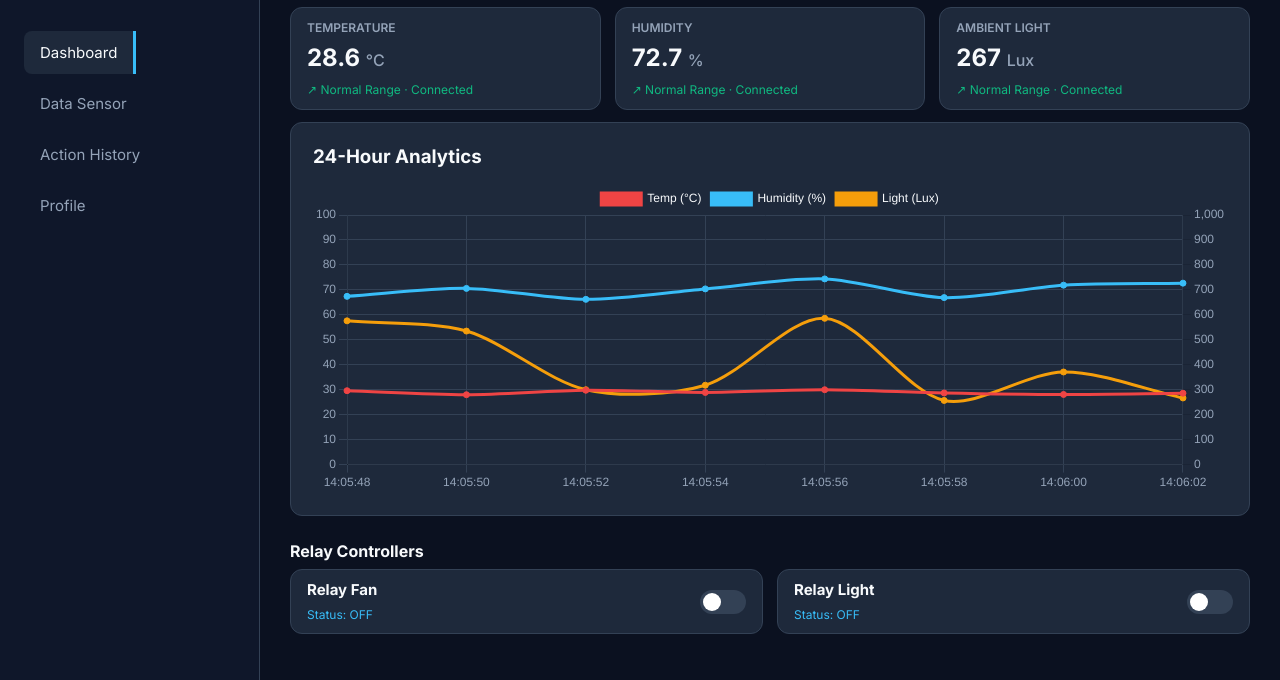
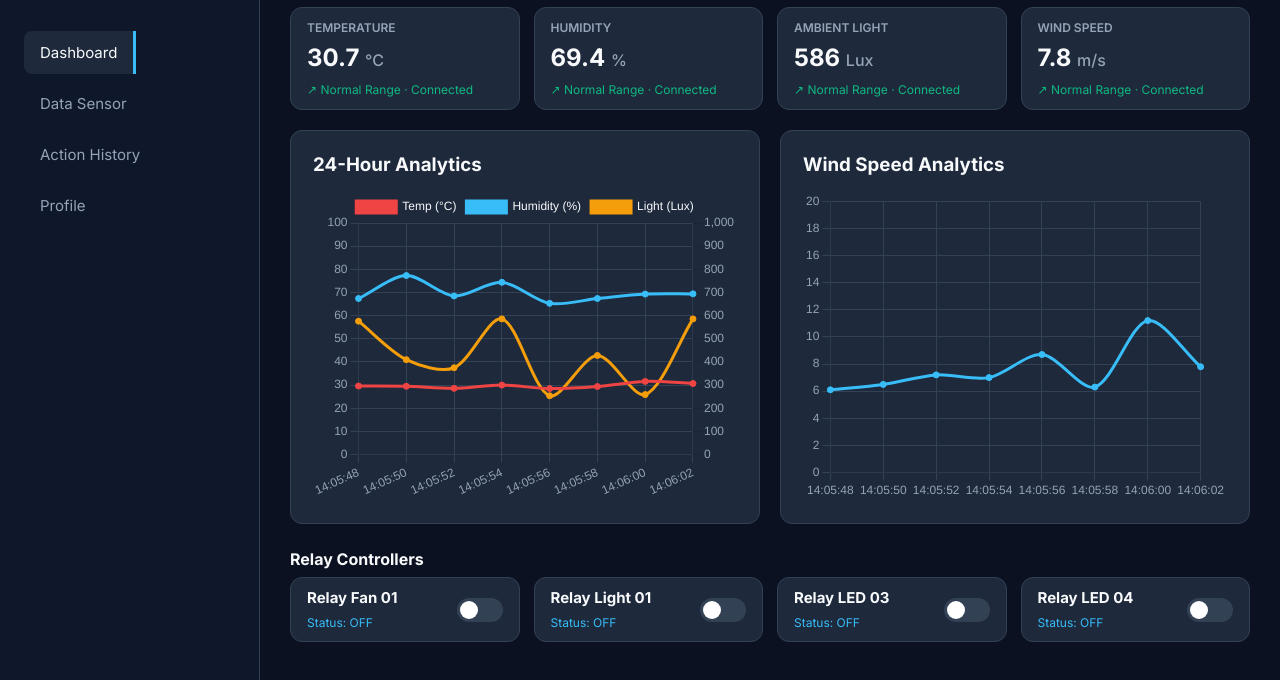
Before and after one commit to vietanh1955/IoT, a website: page public/index.html in a window 1280 px wide. Shown: the part 52-732 px from the top of the page. Drawn offline with nearby package versions, Linux system fonts and the light colour scheme; no server answers.

Commit message:
final edition

```diff
--- a/controllers/sensorController.js
+++ b/controllers/sensorController.js
@@ -15,7 +15,7 @@ exports.getSensors = async (req, res) => {
       if (field === 'Time') {
         whereClause = 'WHERE DATE_FORMAT(sd.recorded_at, "%Y-%m-%d %H:%i:%s") LIKE ?';
         params.push(`%${keyword}%`);
-      } else if (['Temperature', 'Humidity', 'Ambient Light'].includes(field)) {
+      } else if (['Temperature', 'Humidity', 'Ambient Light', 'Wind Speed'].includes(field)) {
         whereClause = 'WHERE s.sensor_type = ? AND CAST(sd.reading_value AS CHAR) LIKE ?';
         params.push(field, `%${keyword}%`);
       }
--- a/public/dashboard.js
+++ b/public/dashboard.js
@@ -2,7 +2,8 @@ const realtimeChartData = {
   labels: [],
   temp: [],
   hum: [],
-  light: []
+  light: [],
+  wind: []
 };
 
 const ctx = document.getElementById('mainChart').getContext('2d');
@@ -66,6 +67,79 @@ const mainChart = new Chart(ctx, {
   }
 });
 
+const windCanvas = document.getElementById('windChart');
+const windChart = windCanvas ? new Chart(windCanvas.getContext('2d'), {
+  type: 'line',
+  data: {
+    labels: [],
+    datasets: [
+      {
+        label: 'Wind Speed (m/s)',
+        data: [],
+        borderColor: '#38BDF8',
+        backgroundColor: '#38BDF8',
+        tension: 0.3
+      }
+    ]
+  },
+  options: {
+    responsive: true,
+    maintainAspectRatio: false,
+    scales: {
+      x: {
+        grid: { color: '#334155' },
+        ticks: { color: '#94A3B8' }
+      },
+      y: {
+        min: 0,
+        max: 20,
+        grid: { color: '#334155' },
+        ticks: {
+          color: '#94A3B8',
+          stepSize: 2
+        }
+      }
+    },
+    plugins: {
+      legend: { display: false }
+    }
+  }
+}) : null;
+
+(function initWindTelemetry() {
+  const s = window.socket || (typeof socket !== 'undefined' ? socket : null);
+  if (!s) {
+    setTimeout(initWindTelemetry, 200);
+    return;
+  }
+
+  s.on('sensor_telemetry', (data) => {
+    if (data.wind === undefined) return;
+
+    const windEl = document.getElementById('dash-wind');
+    if (windEl) windEl.innerHTML = `${data.wind} <span>m/s</span>`;
+
+    if (windChart) {
+      const timeLabel = (data.time && data.time.includes(' ')) ? data.time.split(' ')[1] : data.time;
+      if (realtimeChartData.wind.length >= 8) {
+        realtimeChartData.wind.shift();
+      }
+      realtimeChartData.wind.push(data.wind);
+
+      const currentLabels = mainChart.data.labels.length ? [...mainChart.data.labels] : [...realtimeChartData.labels];
+      if (!mainChart.data.labels.length) {
+        if (currentLabels.length >= 8) currentLabels.shift();
+        currentLabels.push(timeLabel);
+        realtimeChartData.labels = currentLabels;
+      }
+
+      windChart.data.labels = currentLabels;
+      windChart.data.datasets[0].data = [...realtimeChartData.wind];
+      windChart.update();
+    }
+  });
+})();
+
 function initMockChartData() {
   const now = new Date();
   for (let i = 7; i >= 0; i--) {
@@ -78,6 +152,7 @@ function initMockChartData() {
     realtimeChartData.temp.push(Number((28 + Math.random() * 4).toFixed(1)));
     realtimeChartData.hum.push(Number((65 + Math.random() * 15).toFixed(1)));
     realtimeChartData.light.push(Math.floor(250 + Math.random() * 350));
+    realtimeChartData.wind.push(Number((6 + Math.random() * 6).toFixed(1)));
   }
 
   mainChart.data.labels = [...realtimeChartData.labels];
@@ -86,17 +161,26 @@ function initMockChartData() {
   mainChart.data.datasets[2].data = [...realtimeChartData.light];
   mainChart.update();
 
+  if (windChart) {
+    windChart.data.labels = [...realtimeChartData.labels];
+    windChart.data.datasets[0].data = [...realtimeChartData.wind];
+    windChart.update();
+  }
+
   const lastTemp = realtimeChartData.temp[realtimeChartData.temp.length - 1];
   const lastHum = realtimeChartData.hum[realtimeChartData.hum.length - 1];
   const lastLight = realtimeChartData.light[realtimeChartData.light.length - 1];
+  const lastWind = realtimeChartData.wind[realtimeChartData.wind.length - 1];
 
   const dashTemp = document.getElementById('dash-temp');
   const dashHum = document.getElementById('dash-hum');
   const dashLight = document.getElementById('dash-light');
+  const dashWind = document.getElementById('dash-wind');
 
   if (dashTemp) dashTemp.innerHTML = `${lastTemp} <span>°C</span>`;
   if (dashHum) dashHum.innerHTML = `${lastHum} <span>%</span>`;
   if (dashLight) dashLight.innerHTML = `${lastLight} <span>Lux</span>`;
+  if (dashWind) dashWind.innerHTML = `${lastWind} <span>m/s</span>`;
 }
 
 function handleToggle(deviceId, isChecked) {
--- a/public/index.html
+++ b/public/index.html
@@ -27,7 +27,9 @@
           <h2>Telemetry Console</h2>
         </div>
       </div>
-      <div class="cards">
+
+      <!-- 4 Ô DỮ LIỆU -->
+      <div class="cards" style="grid-template-columns: repeat(4, 1fr);">
         <div class="card">
           <div class="card-head"><span>TEMPERATURE</span></div>
           <h3 id="dash-temp">28.5 <span>°C</span></h3>
@@ -43,8 +45,16 @@
           <h3 id="dash-light">450 <span>Lux</span></h3>
           <small id="dash-light-sub">↗ Normal Range · Connected</small>
         </div>
+        <div class="card" id="card-wind">
+          <div class="card-head"><span>WIND SPEED</span></div>
+          <h3 id="dash-wind">0.0 <span>m/s</span></h3>
+          <small id="dash-wind-sub">↗ Normal Range · Connected</small>
         </div>
-      <div class="chart-container">
+      </div>
+
+      <!-- 2 BIỂU ĐỒ NẰM CẠNH NHAU -->
+      <div style="display: grid; grid-template-columns: 1fr 1fr; gap: 20px; margin-top: 20px;">
+        <div class="chart-container" style="margin-top: 0;">
           <div class="chart-header">
             <h3>24-Hour Analytics</h3>
           </div>
@@ -52,12 +62,24 @@
             <canvas id="mainChart"></canvas>
           </div>
         </div>
+
+        <div class="chart-container" style="margin-top: 0;">
+          <div class="chart-header">
+            <h3>Wind Speed Analytics</h3>
+          </div>
+          <div style="height: 310px;">
+            <canvas id="windChart"></canvas>
+          </div>
+        </div>
+      </div>
+
+      <!-- 4 Ô BẬT TẮT ĐÈN Ở DƯỚI -->
       <div class="relays-section">
         <h3>Relay Controllers</h3>
-        <div class="relays">
+        <div class="relays" style="grid-template-columns: repeat(4, 1fr);">
           <div class="relay-card">
             <div>
-              <h4>Relay Fan</h4>
+              <h4>Relay Fan 01</h4>
               <span class="status-label" id="status-text-1">Status: OFF</span>
             </div>
             <label class="switch">
@@ -65,13 +87,36 @@
               <span class="slider"></span>
             </label>
           </div>
+
           <div class="relay-card">
             <div>
-              <h4>Relay Light</h4>
+              <h4>Relay Light 01</h4>
               <span class="status-label" id="status-text-2">Status: OFF</span>
             </div>
             <label class="switch">
               <input type="checkbox" id="toggle-2" onchange="handleToggle(2, this.checked)">
+              <span class="slider"></span>
+            </label>
+          </div>
+
+          <div class="relay-card">
+            <div>
+              <h4>Relay LED 03</h4>
+              <span class="status-label" id="status-text-3">Status: OFF</span>
+            </div>
+            <label class="switch">
+              <input type="checkbox" id="toggle-3" onchange="handleToggle(3, this.checked)">
+              <span class="slider"></span>
+            </label>
+          </div>
+
+          <div class="relay-card">
+            <div>
+              <h4>Relay LED 04</h4>
+              <span class="status-label" id="status-text-4">Status: OFF</span>
+            </div>
+            <label class="switch">
+              <input type="checkbox" id="toggle-4" onchange="handleToggle(4, this.checked)">
               <span class="slider"></span>
             </label>
           </div>
@@ -91,6 +136,7 @@
             <option value="Temperature">Temperature</option>
             <option value="Humidity">Humidity</option>
             <option value="Ambient Light">Ambient Light</option>
+            <option value="Wind Speed">Wind Speed</option>
             <option value="Time">Time</option>
           </select>
         </div>
@@ -135,6 +181,8 @@
             <option value="All">Device: All Devices</option>
             <option value="Relay Fan 01">Relay Fan 01</option>
             <option value="Relay Light 01">Relay Light 01</option>
+            <option value="Relay LED 03">Relay LED 03</option>
+            <option value="Relay LED 04">Relay LED 04</option>
           </select>
           <select id="actionTypeFilter" onchange="filterActionTable()">
             <option value="All">Action: All Actions</option>
@@ -204,7 +252,7 @@
 
           <h4 class="mt-20">PROJECT LINKS</h4>
           <a href="https://github.com/vietanh1955/IoT.git" target="_blank" class="link-btn">GitHub Repository</a>
-          <a href="https://www.figma.com/design/pCoMeVKZrD8DkV1xGAvsl9/IoT-ver2?node-id=0-1&m=dev&t=i08tNi9jCdl1D4qF-1  " target="_blank" class="link-btn">Link Figma</a>
+          <a href="https://www.figma.com/design/pCoMeVKZrD8DkV1xGAvsl9/IoT-ver2?node-id=0-1&m=dev&t=i08tNi9jCdl1D4qF-1" target="_blank" class="link-btn">Link Figma</a>
           <a href="/api-docs" target="_blank" class="link-btn">API Documentation</a>
           <a href="docs\Báo cáo cuối kỳ.pdf" target="_blank" class="link-btn">PDF Báo Cáo Đồ Án</a>
 
--- a/public/sensor.js
+++ b/public/sensor.js
@@ -17,9 +17,11 @@ function onSensorTypeChange() {
     } else {
       searchInput.placeholder = `Search by ${val} values...`;
     }
+
+    if (searchInput.value.trim() !== '') {
+      filterSensorTable(true);
+    }
   }
-
-  filterSensorTable(true);
 }
 
 async function filterSensorTable(resetPage = true) {
@@ -100,7 +102,9 @@ function renderSensorPagination() {
     tbody.innerHTML = `<tr><td colspan="4" style="text-align:center; color:var(--text-muted); padding:20px;">Không có dữ liệu phù hợp</td></tr>`;
   } else {
     pageItems.forEach(row => {
-      let badgeCls = row.type === 'Temperature' ? 'badge-red' : (row.type === 'Humidity' ? 'badge-blue' : 'badge-yellow');
+      let badgeCls = 'badge-yellow';
+      if (row.type === 'Temperature') badgeCls = 'badge-red';
+      else if (row.type === 'Humidity' || row.type === 'Wind Speed') badgeCls = 'badge-blue';
       tbody.innerHTML += `
         <tr>
           <td class="text-blue">${row.id}</td>
```
Also changed, not shown: mqtt/mqttHandler.js (+17 -9 lines), 1 other file. Lines whose indentation alone changed are shown as unchanged.
